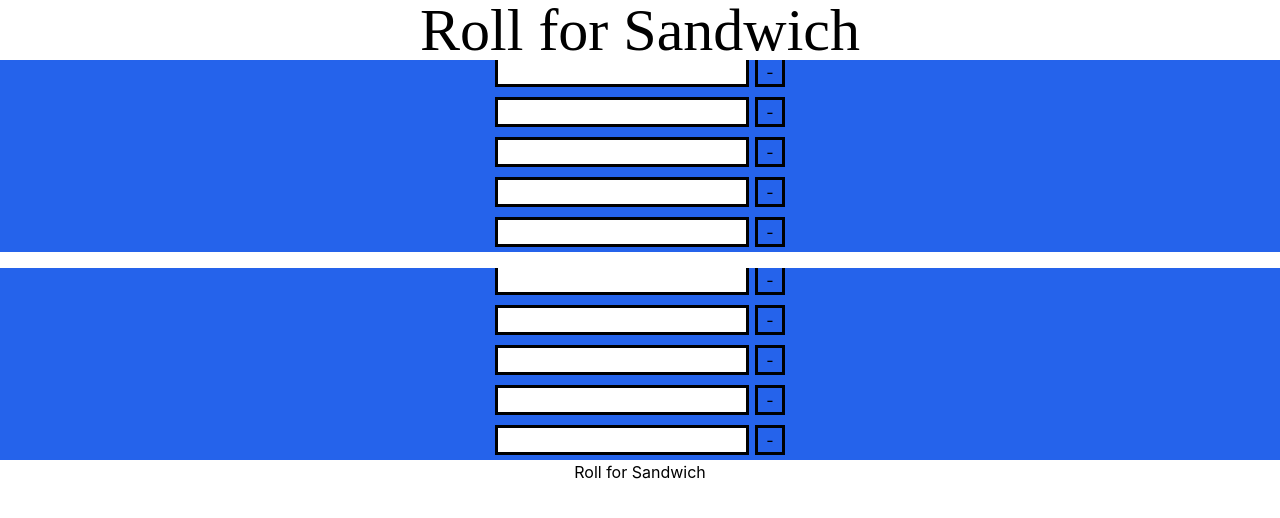
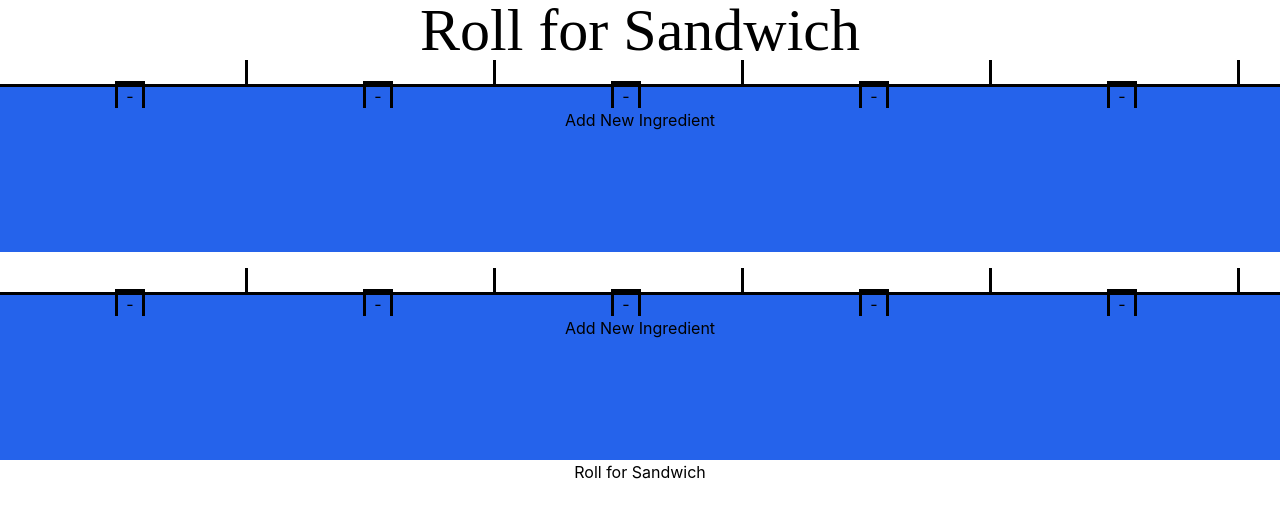
Before and after one commit to endingwithali/rollforsando, a React (Create React App) app: page / in a window 1280 px wide. Shown: the top 518 px of the page. Built offline with nearby package versions, Linux system fonts and the light colour scheme; a web font is replaced by a local one.

Commit message:
working on styling containers for inputs

```diff
--- a/src/components/OptionContainer.js
+++ b/src/components/OptionContainer.js
@@ -36,8 +36,8 @@ export default function OptionContainer({parentIndex, parentState}){
     }
 
     return(
-        <div class="overflow-x-auto h-48 container mx-sm bg-blue-600" >
-            <div class="flex space-y-4 flex-wrap flex-col"  id={className+"list"}>
+        <div class=" h-48 container-sm bg-blue-600" >
+            <div class="grid grid-flow-col overflow-x-auto"id={className+"list"}>
                 {elements.map((item, index) =>
                     <div class="space-x-3" key={item.id}>
                         <input class="outline" onChange={e => handleChange(index, e.target.value)}/>
```
